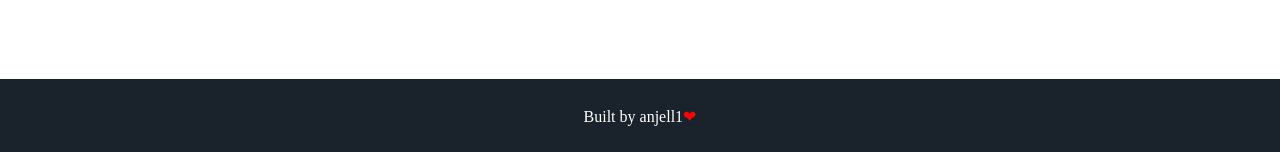
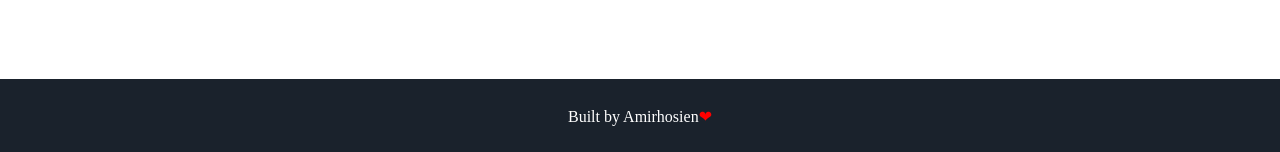
Before and after one commit to daneshisajad/anjell1.github.io, a Jekyll site: the page built from index.html, in a window 1280 px wide. Shown: the part 1498-1650 px from the top of the page. Built offline with Jekyll 4.4.1, drawn with Linux system fonts in a browser that asks for light colours; some web fonts are replaced.

Commit message:
Update footer.html

```diff
--- a/_includes/footer.html
+++ b/_includes/footer.html
@@ -1,6 +1,6 @@
 <footer class="footer">
     <!-- <p>&copy; {{ site.username }}</p> -->
-    <p>Built  by <a href="https://github.com/anjell1">anjell1</a><span class="love">❤</span></p>
+    <p>Built  by <a href="https://github.com/anjell1">Amirhosien</a><span class="love">❤</span></p>
 </footer>
 <script src="{{ '/assets/js/particles.min.js' | prepend: site.baseurl }}"></script>
 <script src="{{ '/assets/js/sweet-scroll.min.js' | prepend: site.baseurl }}"></script>
```
